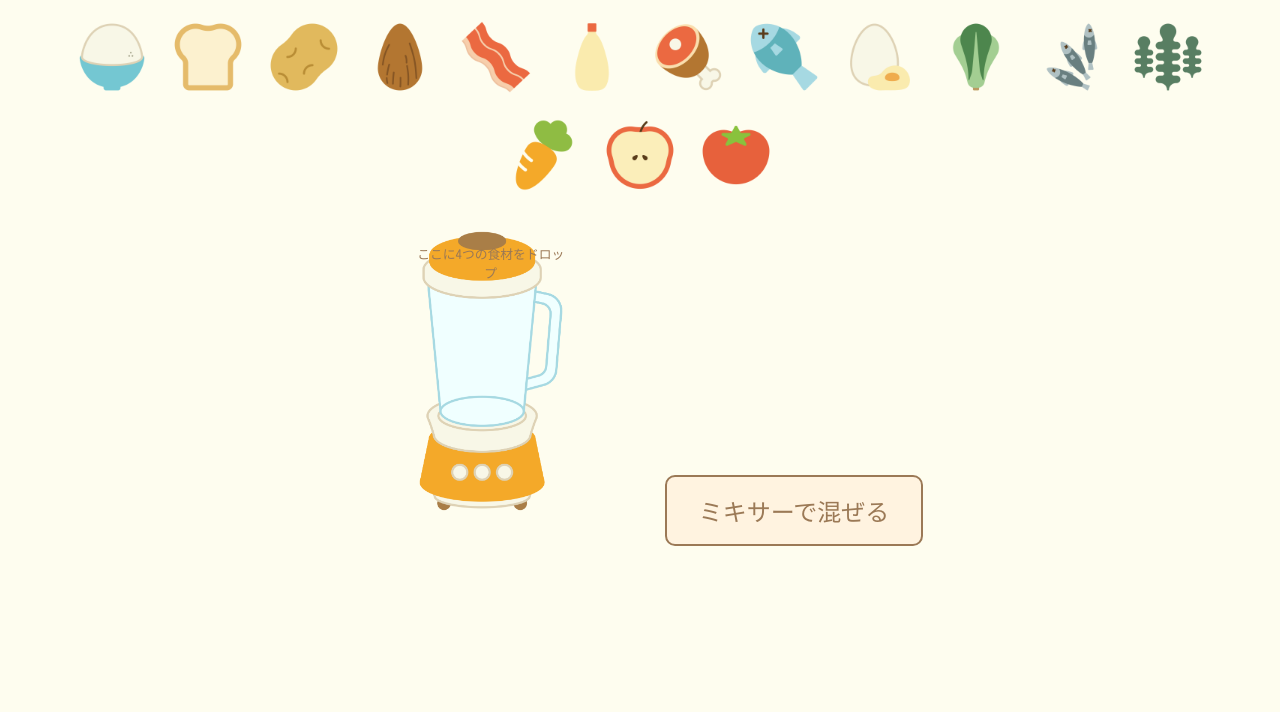
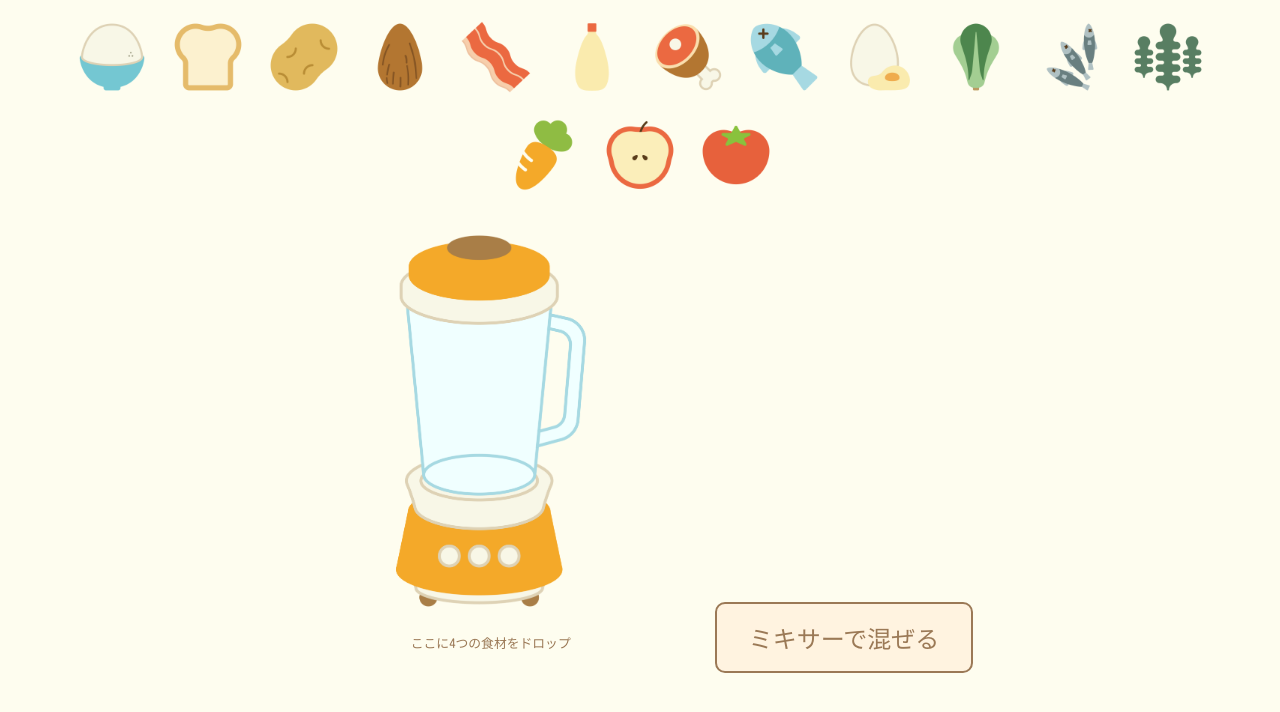
Before and after one commit to mitsutarou/smoothiegame, a plain HTML site: page index.html in a window 1280 px wide. Both pictures are taken after a click on the button "スタート". Shown: the part 130-842 px from the top of the page. Before the commit the page ends 800 px from the top, so only its background shows below. Drawn offline with Linux system fonts and the light colour scheme.

Commit message:
Update index.html

```diff
--- a/index.html
+++ b/index.html
@@ -35,19 +35,16 @@
       margin-top: 1rem;
     }
     .drop-zone img.mixer-base {
-      width: 300px;
+      width: 400px;
     }
     .drop-zone p {
-      position: absolute;
-      top: 10px;
-      left: 50%;
-      transform: translateX(-50%);
+      margin-top: 10px;
       font-size: 0.8rem;
       color: #9b7956;
     }
     #selectedFoods {
       position: absolute;
-      top: 60px;
+      top: 20px;
       left: 50%;
       transform: translateX(-50%);
       display: flex;
@@ -57,7 +54,7 @@
     #selectedFoods img {
       width: 48px;
       height: 48px;
-      margin: 0.3rem 0;
+      margin: 1px 0;
     }
     #foodOptions img {
       width: 96px;
@@ -85,8 +82,8 @@
     <div id="foodOptions"></div>
     <div class="drop-zone" id="dropZone" ondrop="drop(event)" ondragover="allowDrop(event)">
       <img src="mikisa-4.png" alt="ミキサー台" class="mixer-base">
+      <div id="selectedFoods"></div>
       <p>ここに4つの食材をドロップ</p>
-      <div id="selectedFoods"></div>
     </div>
     <button onclick="mixSmoothie()">ミキサーで混ぜる</button>
   </div>
```
